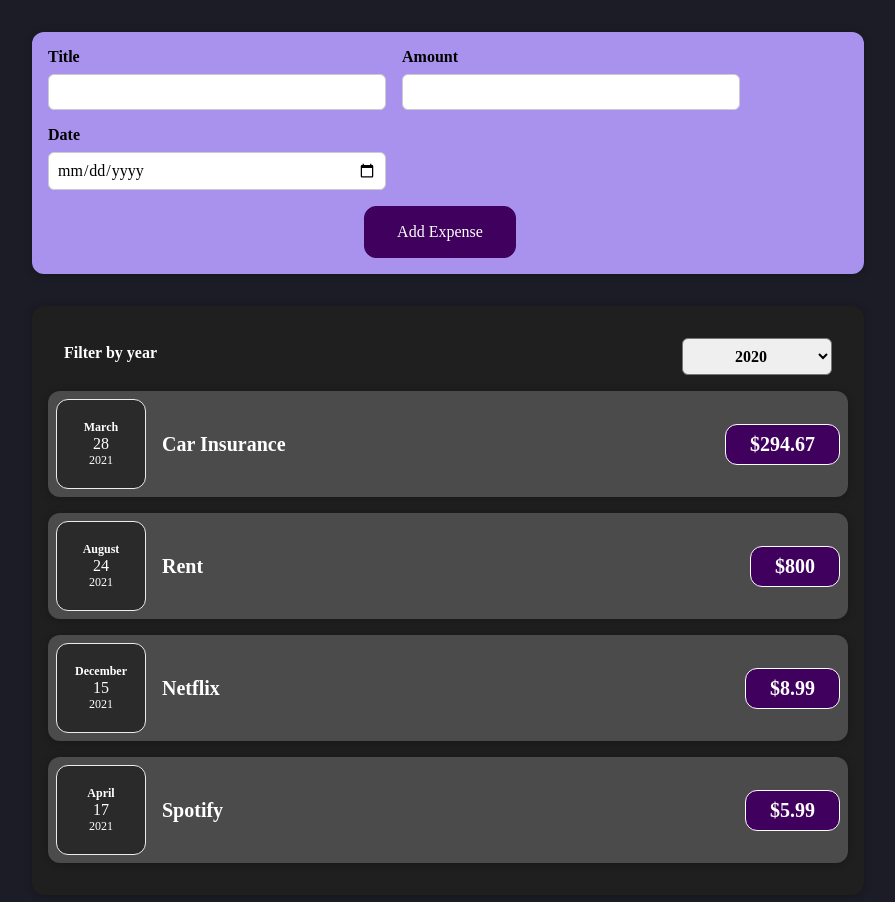
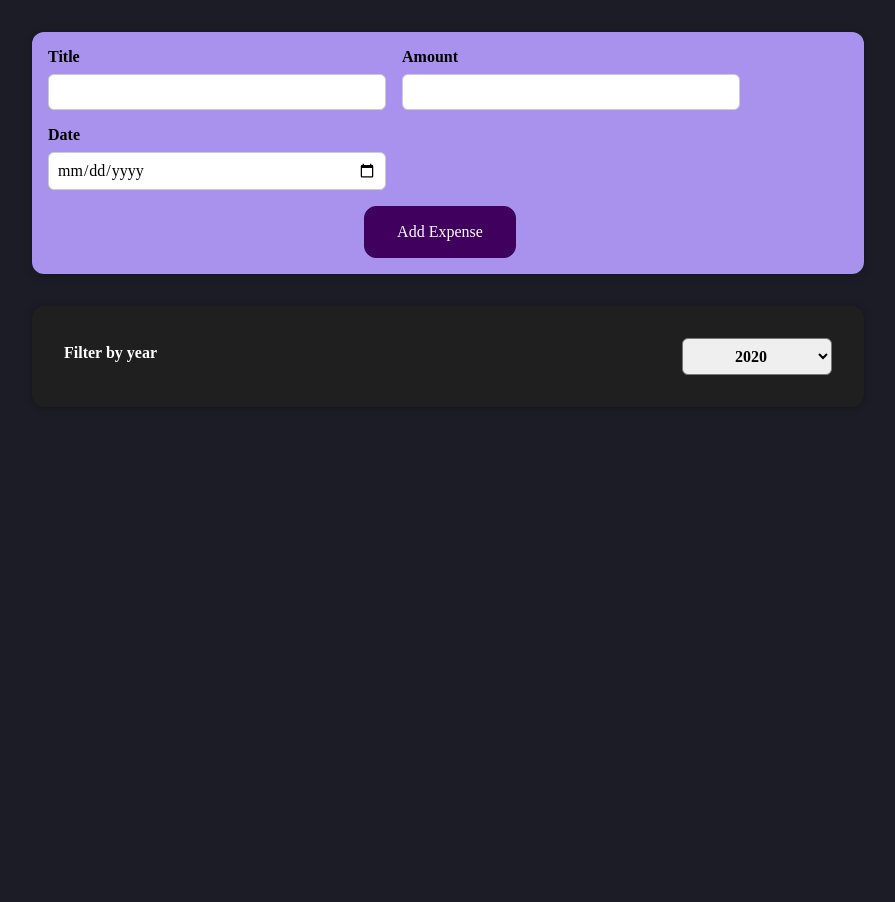
Before and after one commit to daltavida/Miness, a React (Create React App) app: page / in a window 1280 px wide. Shown: the top 902 px of the page, without its empty margins (192-1087 px from the left). After the commit the page ends 800 px from the top, so only its background shows below. Built offline with nearby package versions, Linux system fonts and the light colour scheme.

Commit message:
Create filter for year

```diff
--- a/src/components/Expenses/Expenses.js
+++ b/src/components/Expenses/Expenses.js
@@ -11,11 +11,15 @@ const Expenses = (props) => {
     setYear(selectedYear);
   };
 
+  const filteredExpenses = props.data.filter((expense) => {
+    return expense.date.getFullYear() === year * 1;
+  });
+
   return (
     <div>
       <Card className="expenses">
         <ExpensesFilter onFilterChange={filterChange} year={year} />
-        {props.data.map((expense) => {
+        {filteredExpenses.map((expense) => {
           return (
             <ExpenseItem
               key={expense.id}
```
